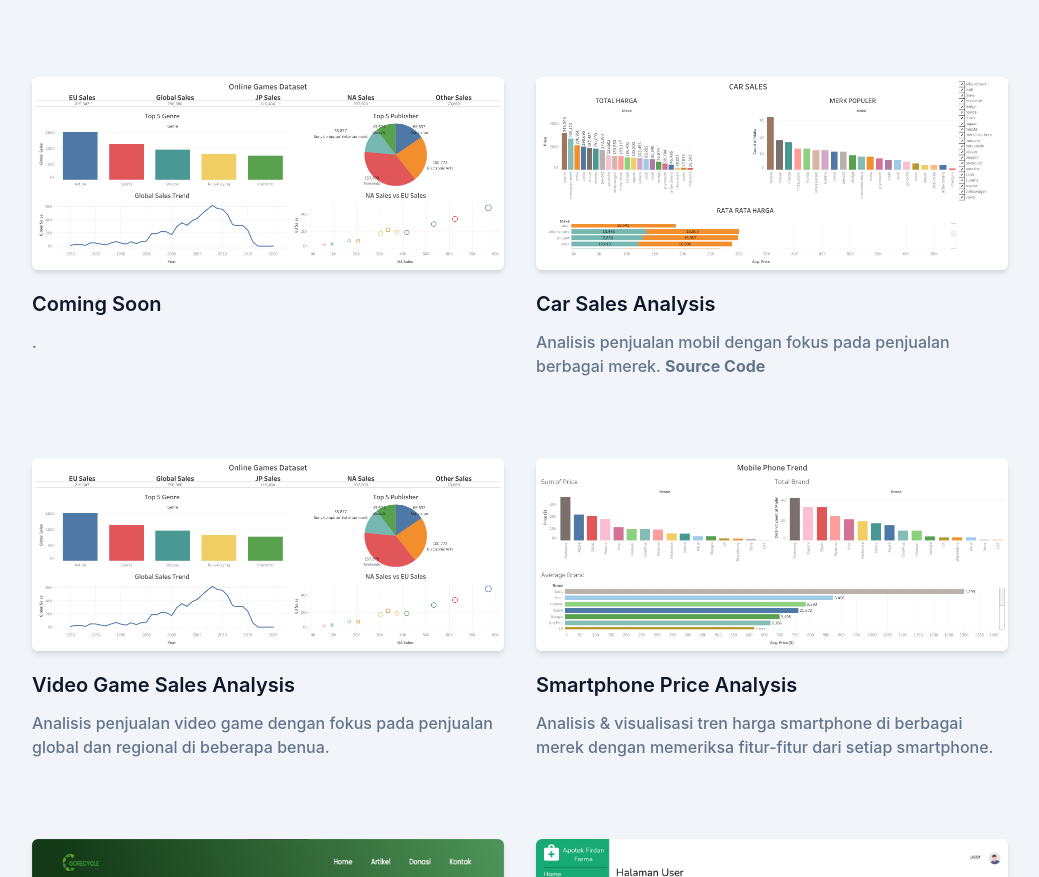
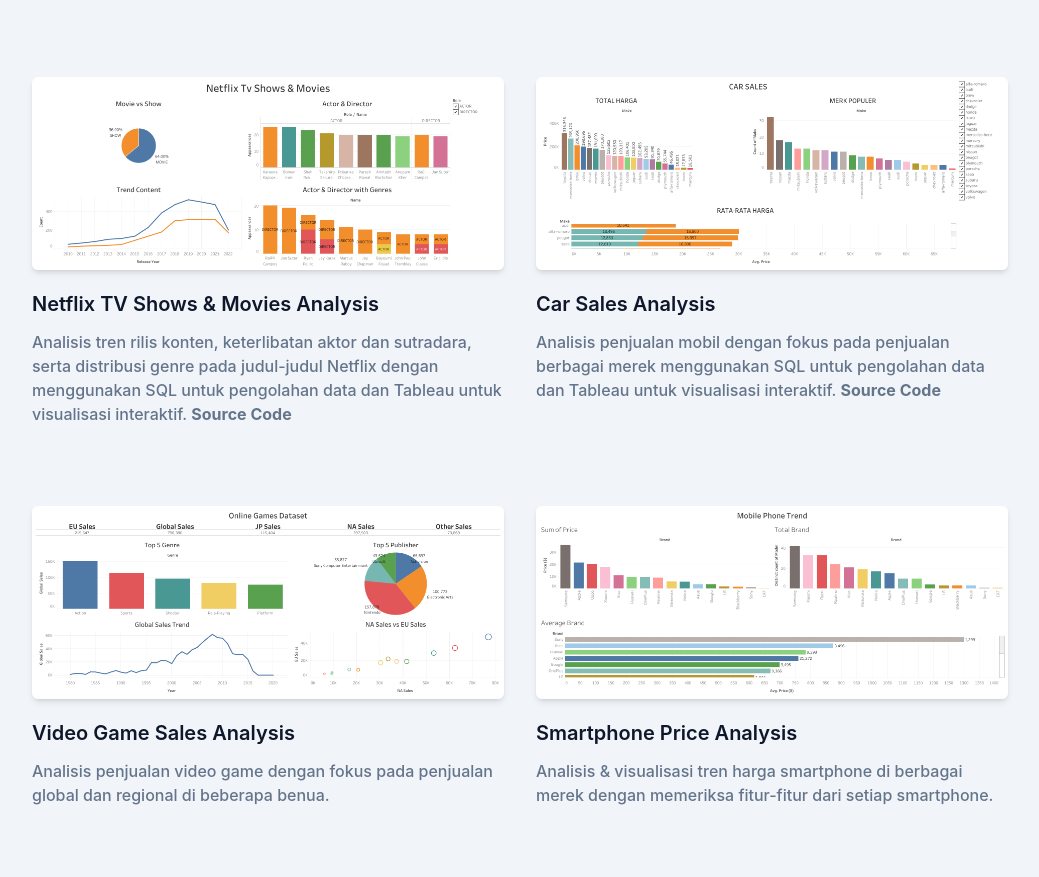
Before and after one commit to brianadriansyah/Portofolio-Website, a website: page index.html in a window 1280 px wide. Shown: the part 1644-2521 px from the top of the page, without its empty margins (120-1159 px from the left). Drawn offline with Linux system fonts and the light colour scheme.

Commit message:
tambah 1 project data analytics

```diff
--- a/index.html
+++ b/index.html
@@ -179,7 +179,7 @@
           <div class="mb-12 p-4 md:w-1/2">
             <div class="rounded-md shadow-md overflow-hidden">
               <img
-                src="./dist/img/Dashboard-Online-Game.png"
+                src="./dist/img/Netflix-Tv-Shows&Movies.png"
                 alt="bmiKalkulator"
                 width="w-full"
               />
@@ -187,9 +187,22 @@
             <h3
               class="font-semibold text-dark text-xl mt-5 mb-3 hover:text-primary"
             >
-              <a href="">Coming Soon</a>
+              <a
+                href="https://public.tableau.com/app/profile/brian.wahyudi/viz/NetflixTvShowsMoviesVisualization/NetflixTvShowsMovies"
+                >Netflix TV Shows & Movies Analysis</a
+              >
             </h3>
-            <p class="font-medium text-base text-secondary">.</p>
+            <p class="font-medium text-base text-secondary">
+              Analisis tren rilis konten, keterlibatan aktor dan sutradara,
+              serta distribusi genre pada judul-judul Netflix dengan menggunakan
+              SQL untuk pengolahan data dan Tableau untuk visualisasi
+              interaktif.
+              <a
+                href="https://github.com/brianadriansyah/PortfolioProjects"
+                class="font-bold"
+                >Source Code</a
+              >
+            </p>
           </div>
           <div class="mb-12 p-4 md:w-1/2">
             <div class="rounded-md shadow-md overflow-hidden">
@@ -209,7 +222,8 @@
             </h3>
             <p class="font-medium text-base text-secondary">
               Analisis penjualan mobil dengan fokus pada penjualan berbagai
-              merek.
+              merek menggunakan SQL untuk pengolahan data dan Tableau untuk
+              visualisasi interaktif.
               <a
                 href="https://github.com/brianadriansyah/PortfolioProjects"
                 class="font-bold"
```
Also changed, not shown: dist/img/Netflix-Tv-Shows&Movies.png (added), dist/img/clients/Gojek_logo_2019.svg (deleted), dist/img/clients/Tokopedia.svg (deleted), dist/img/clients/skilvul-logo-black.svg (deleted).
